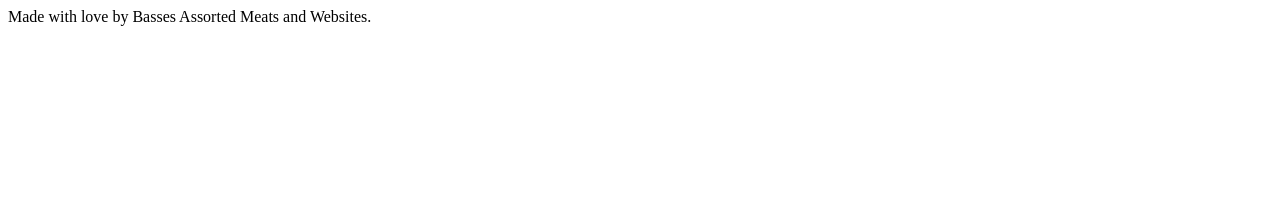
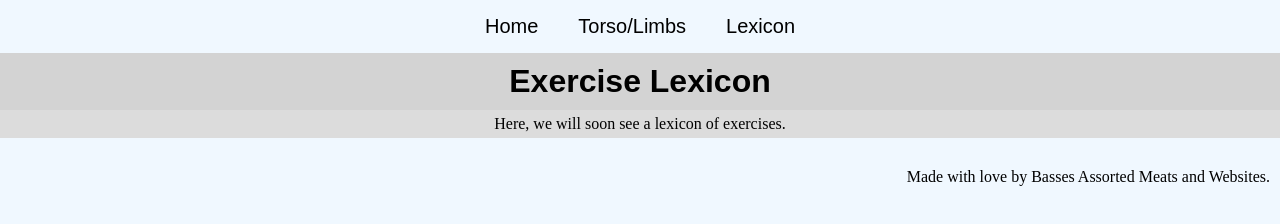
Before and after one commit to coding-titan/workout-encyclopedia, a plain HTML site: page exercise_lexicon.html in a window 1280 px wide. Drawn offline with Linux system fonts and the light colour scheme.

Commit message:
Added working navigational system

```diff
--- a/exercise_lexicon.html
+++ b/exercise_lexicon.html
@@ -1,11 +1,26 @@
 <!DOCTYPE html>
 
+<link href="style.css" rel="stylesheet">
+<link href="https://fonts.googleapis.com/css2?family=Roboto:wght@400;700&display=swap" rel="stylesheet">
+
+<nav>
+    <ul>
+        <li><a href="index.html">Home</a></li>
+        <li><a href="torso_limbs.html">Torso/Limbs</a></li>
+        <li><a href="exercise_lexicon.html">Lexicon</a></li>
+    </ul>
+</nav>
+
 <head>
-
+    <title>Lexicon</title>
 </head>
 
 <body>
+    <h1>Exercise Lexicon</h1>
 
+    <div class="infobox">
+        <p>Here, we will soon see a lexicon of exercises.</p>
+    </div>
 </body>
 
 <footer>
--- a/style.css
+++ b/style.css
@@ -1,5 +1,26 @@
 * {
     margin: 0;
+}
+
+nav ul {
+    display: flex;
+    list-style-type: none;
+    padding: 5px;
+    margin: 5px;
+    justify-content: center;
+    position: sticky;
+    top: 0;
+    font-size: 125%;
+    font-family: Arial, Helvetica, sans-serif
+}
+
+nav li {
+    margin: 5px 20px;
+}
+
+nav a {
+    color: inherit;
+    text-decoration: none;
 }
 
 body {
@@ -22,9 +43,10 @@ h2 {
     margin: 10px;
 }
 
-#infobox {
+.infobox {
     text-align: center;
     padding: 5px;
+    background-color: gainsboro;
 
 }
 
```
Also changed, not shown: index.html (+1 -1 lines), torso_limbs.html (+8 -2 lines).
